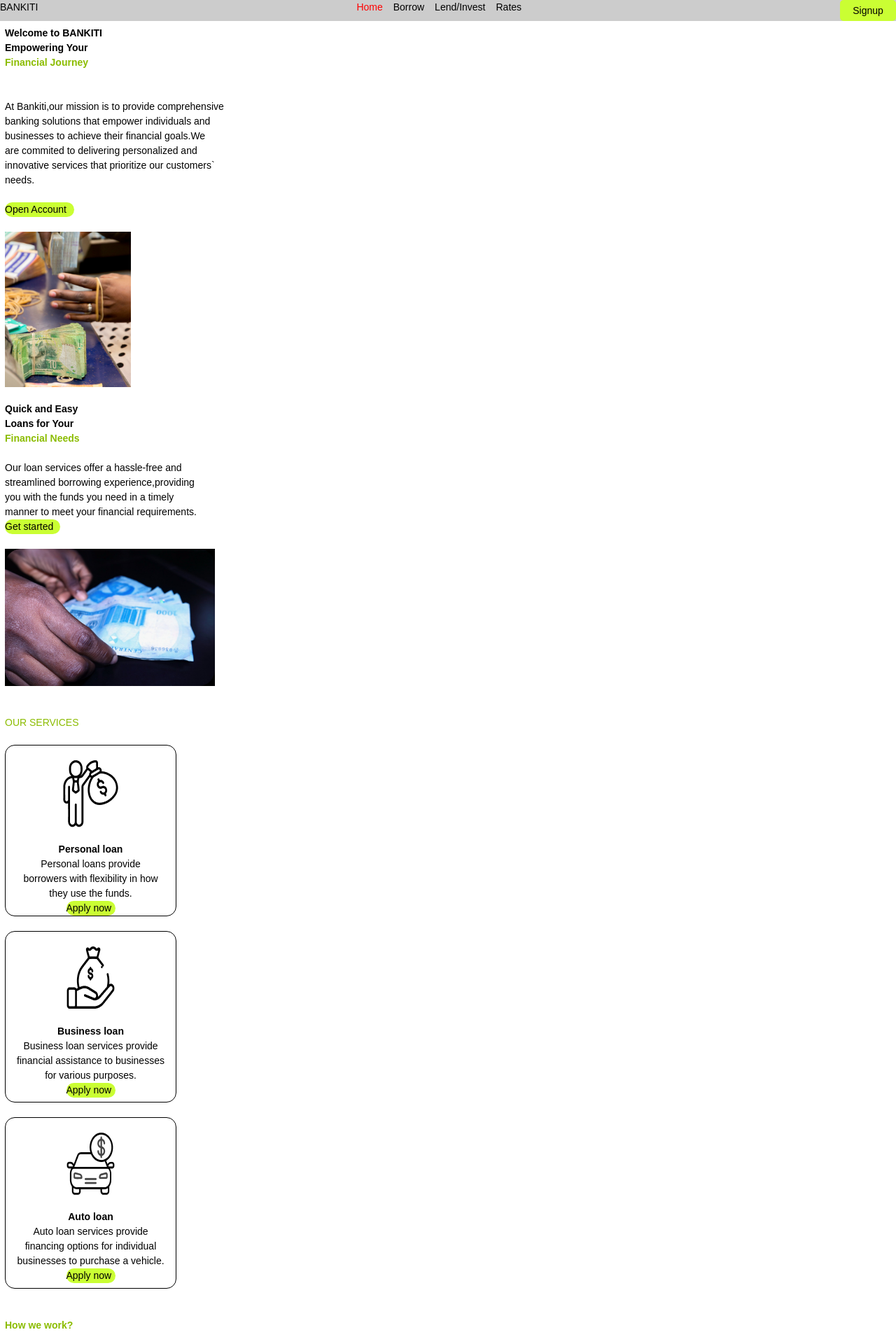
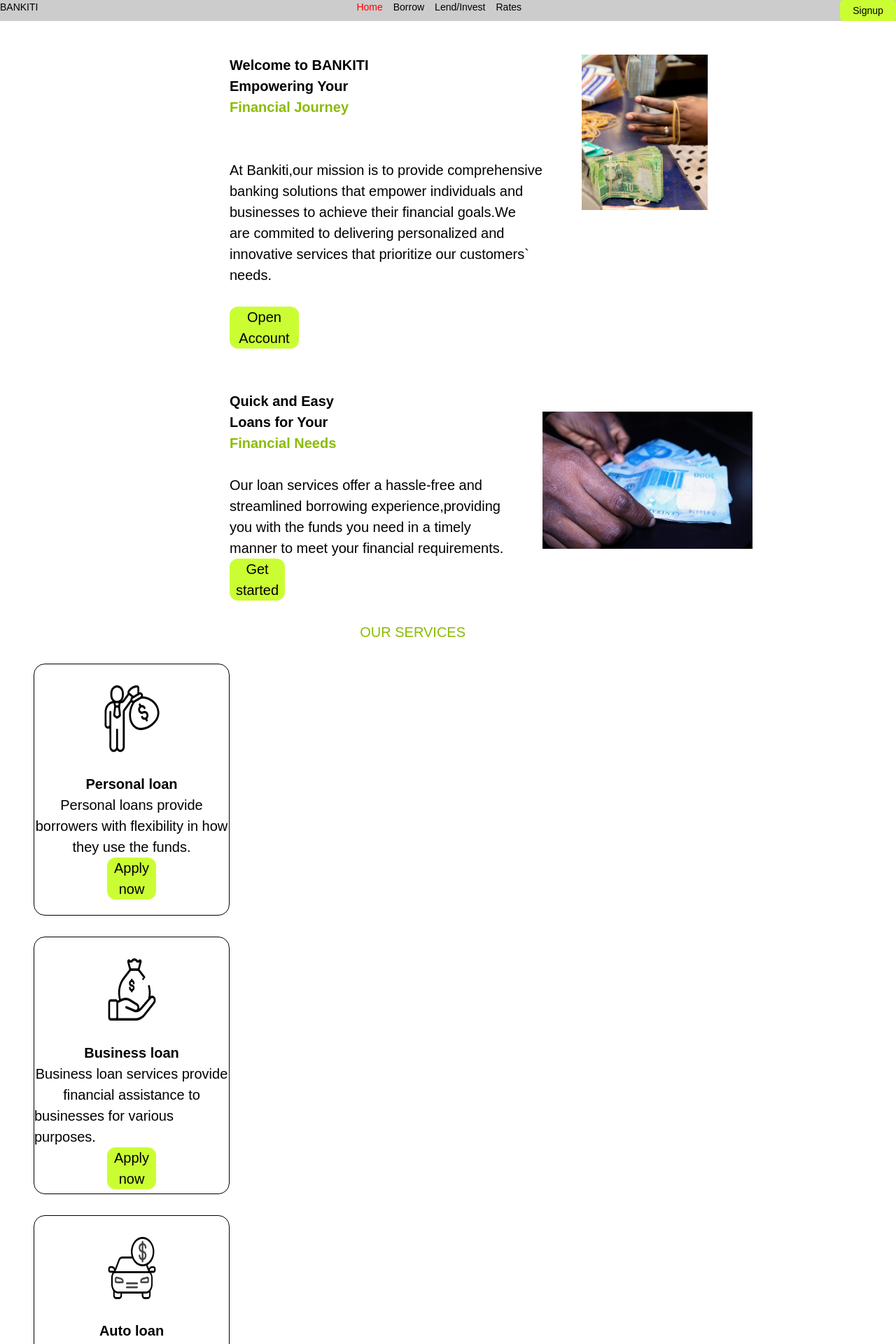
Before and after one commit to BANKITI/Finance-app-frontend-, a React (Vite) app in the folder finance-app/: page / in a window 1280 px wide. Shown: the top 1920 px of the page at 70% size. Built offline with nearby package versions, Linux system fonts and the light colour scheme.

Commit message:
first commit

```diff
--- a/finance-app/src/components/Navbar.tsx
+++ b/finance-app/src/components/Navbar.tsx
@@ -6,8 +6,8 @@ const Navbar = () => {
 
   const navigate = useNavigate()
   return (
-
-    <div className='navbar'>
+    <div className=' lg:text-20px'>
+    <div className='navbar text-[14px]'>
       <div>
 
         BANKITI
@@ -25,7 +25,7 @@ const Navbar = () => {
 
 
 
-
+     </div>
     </div>
   )
 }
--- a/finance-app/src/index.css
+++ b/finance-app/src/index.css
@@ -2,7 +2,7 @@
 *{
   box-sizing: border-box;
   font-family: 'poppins', sans-serif;
-  font-size: 14px;
+
 }
 
 a{
--- a/finance-app/src/pages/Home.tsx
+++ b/finance-app/src/pages/Home.tsx
@@ -3,14 +3,15 @@ import { FaEnvelope,FaPhone,FaMapMarkerAlt} from 'react-icons/fa'
 const Home = () => {
   const navigate = useNavigate()
   return (
-    <div className='m-2 '>
-      <div className='flex flex-col'>
-       <p> <b> Welcome to BANKITI <br />
+    <div className='m-2 text-[14px] lg:m-5 lg:p-7 lg:text-[20px] '>
+      <div className='flex flex-col lg:flex lg:flex-row lg:gap-14'>
+
+       <p className='lg:flex lg:flex-col  lg:ml-70'> <b> Welcome to BANKITI <br />
         Empowering Your <br />  <div className='text-[rgba(139,188,0,1)]'>Financial Journey</div> <br /> </b>
 
        <br />
         At Bankiti,our mission is to provide comprehensive <br />banking solutions  that empower individuals and <br />businesses  to achieve their financial goals.We <br /> are commited to delivering personalized  and <br /> innovative services that  prioritize our customers`<br /> needs.
-        <p><br /><div className="account"><button onClick={() => navigate('/signup',{replace: true})}>Open Account</button></div> </p><br />
+        <p><br /><div className="account lg:w-100 "><button onClick={() => navigate('/signup',{replace: true})}>Open Account</button></div> </p><br />
        </p>
 
        <div>
@@ -19,8 +20,9 @@ const Home = () => {
 
       </div><br />
 
-      <div className='flex flex-col'>
-        <p> <b>Quick and Easy <br /> Loans for Your <br /> <div className='text-[rgba(139,188,0,1)]'>Financial Needs </div> </b> <br />
+      <div className='flex flex-col lg:flex lg:flex-row lg:gap-14'>
+        <p className='lg:flex lg:flex-col lg:ml-70
+        '> <b>Quick and Easy <br /> Loans for Your <br /> <div className='text-[rgba(139,188,0,1)]'>Financial Needs </div> </b> <br />
         Our loan services offer a hassle-free and <br /> streamlined borrowing experience,providing <br />you with  the funds you need in a timely <br />  manner to meet your financial requirements.
 
         <div className="count "><button onClick={() => navigate('/signup',{replace: true})}>Get started</button></div>
@@ -38,17 +40,17 @@ const Home = () => {
 
 
        </div><br />
-        <p className=' text-[rgba(139,188,0,1)]'>OUR SERVICES</p> <br />
+        <p className=' text-[rgba(139,188,0,1)] lg:flex lg:items-center lg:justify-center'>OUR SERVICES</p> <br />
 
        <div className='flex flex-col'>
-          <div className="border rounded-2xl w-70 h-70
+          <div className="border rounded-2xl w-70 h-70 lg:h-90
           "> <br />
             <div className='flex items-center justify-center'>
            <img src="/Vector.png" alt="" />
 
         </div> <br />
 
-        <div className='flex items-center justify-center'>
+        <div className='flex items-center justify-center '>
            <p><b>Personal loan</b></p>
          </div>
 
@@ -74,7 +76,7 @@ const Home = () => {
 
         </div><br />
 
-         <div className='border rounded-2xl h-70 w-70'><br />
+         <div className='border rounded-2xl h-70 w-70 lg:h-92 '><br />
             <div className='flex items-center justify-center'>
               <img src="/group.png" alt="" />
             </div><br />
@@ -87,12 +89,13 @@ const Home = () => {
              </div>
 
             <div className='flex items-center justify-center'>
-              <p>financial assistance to businesses</p>
+              <p>financial assistance to  </p>
+
 
             </div>
 
             <div className='flex items-center justify-center'>
-              <p>for various purposes.</p>
+              <p>businesses for various purposes.</p>
 
             </div>
 
@@ -103,7 +106,7 @@ const Home = () => {
 
          </div> <br />
 
-         <div className='border rounded-2xl w-70 h-70'><br />
+         <div className='border rounded-2xl w-70 h-70 lg:200'><br />
            <div className='flex items-center justify-center'>
           <img src="song.png" alt="" />
            </div> <br />
```
